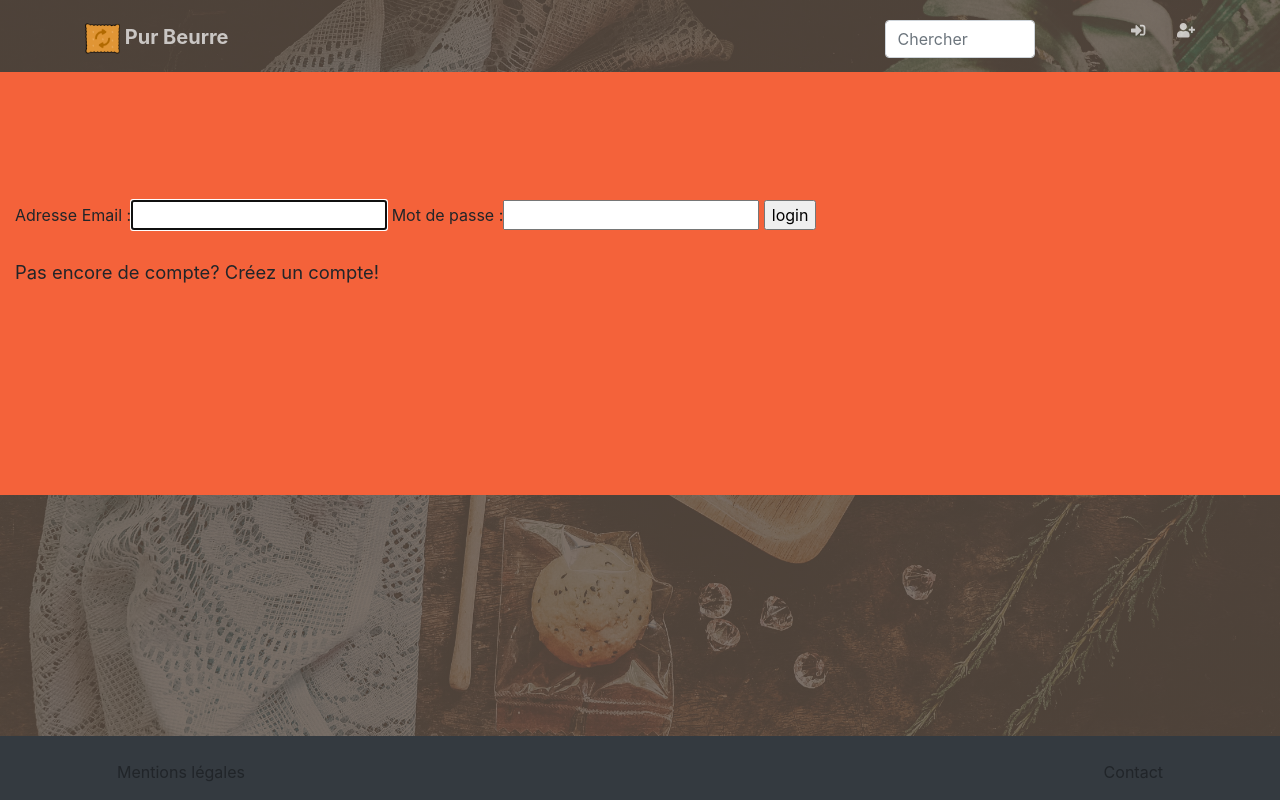
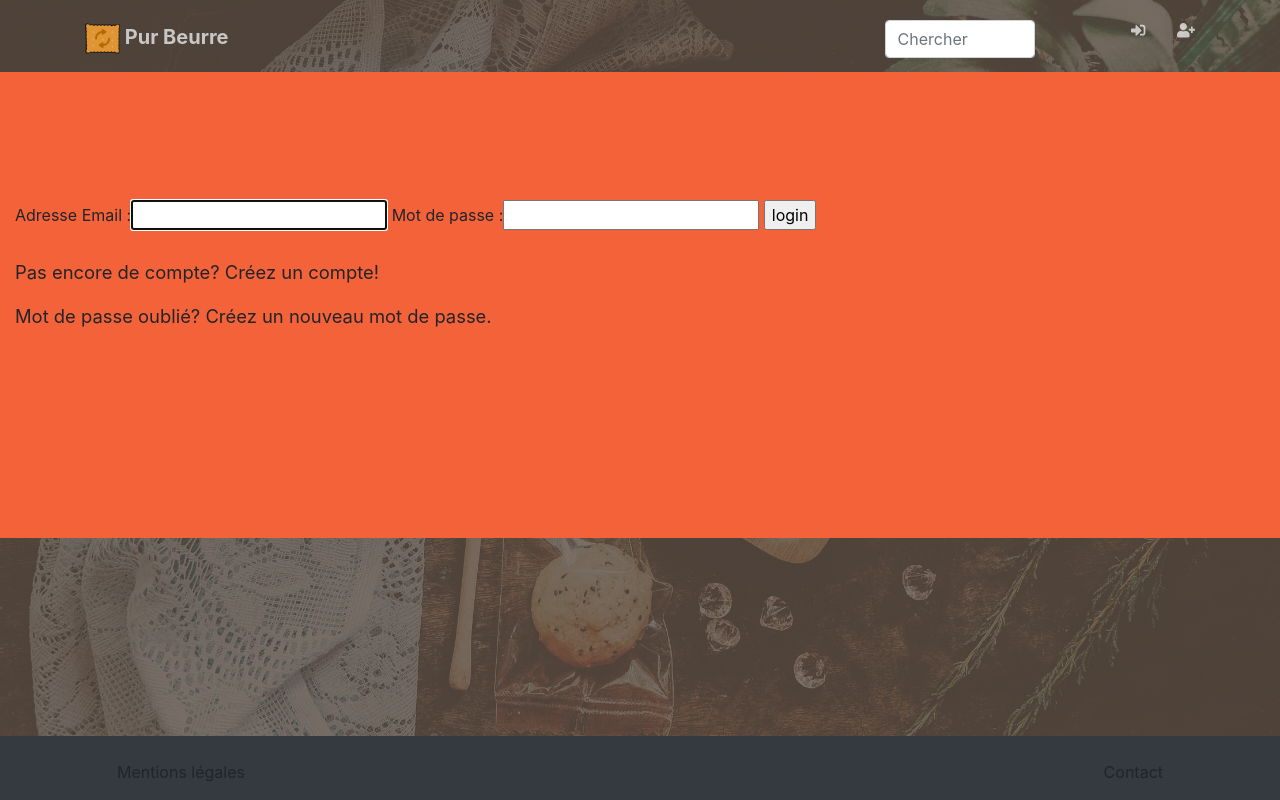
Before and after one commit to oliviernes/oc_P8, a Django app: page /login/ in a window 1280 px wide. Run offline with Django 3.2, Linux system fonts and the light colour scheme; parts of the project's set-up code (start-up, migrations or seed data) failed here and were passed over; some libraries are stand-ins or nearby versions; some web fonts are replaced.

Commit message:
Add reset password link to login template

```diff
--- a/pur_beurre/accounts/templates/registration/login.html
+++ b/pur_beurre/accounts/templates/registration/login.html
@@ -12,6 +12,7 @@
   </div>
   <div class="col-lg-12">
   <p>Pas encore de compte? <a id="signup" href="{% url 'signup' %}"> Créez un compte!</a></p>
-  </div>
+  <p>Mot de passe oublié? <a id="reset" href="{% url 'reset_password' %}"> Créez un nouveau mot de passe.</a></p>
+</div>
 
-  {% endblock %}
+{% endblock %}
```
